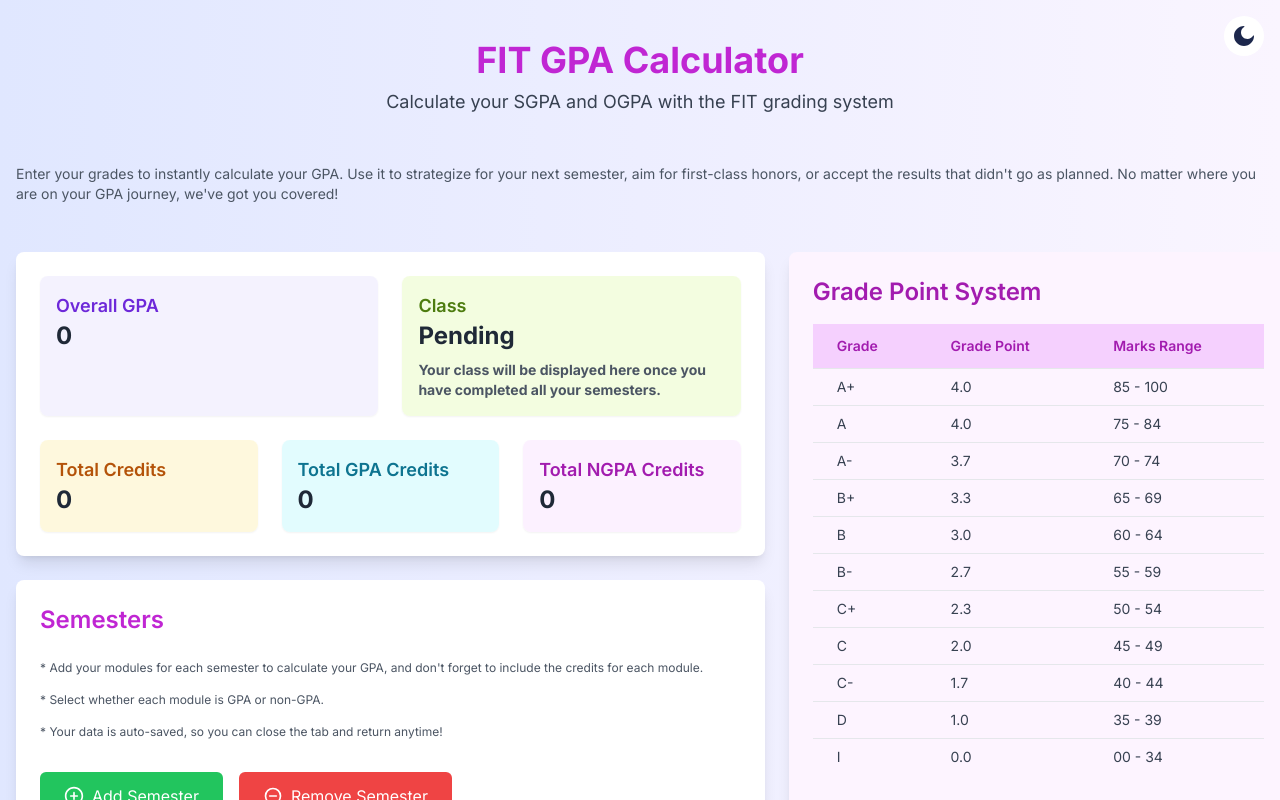
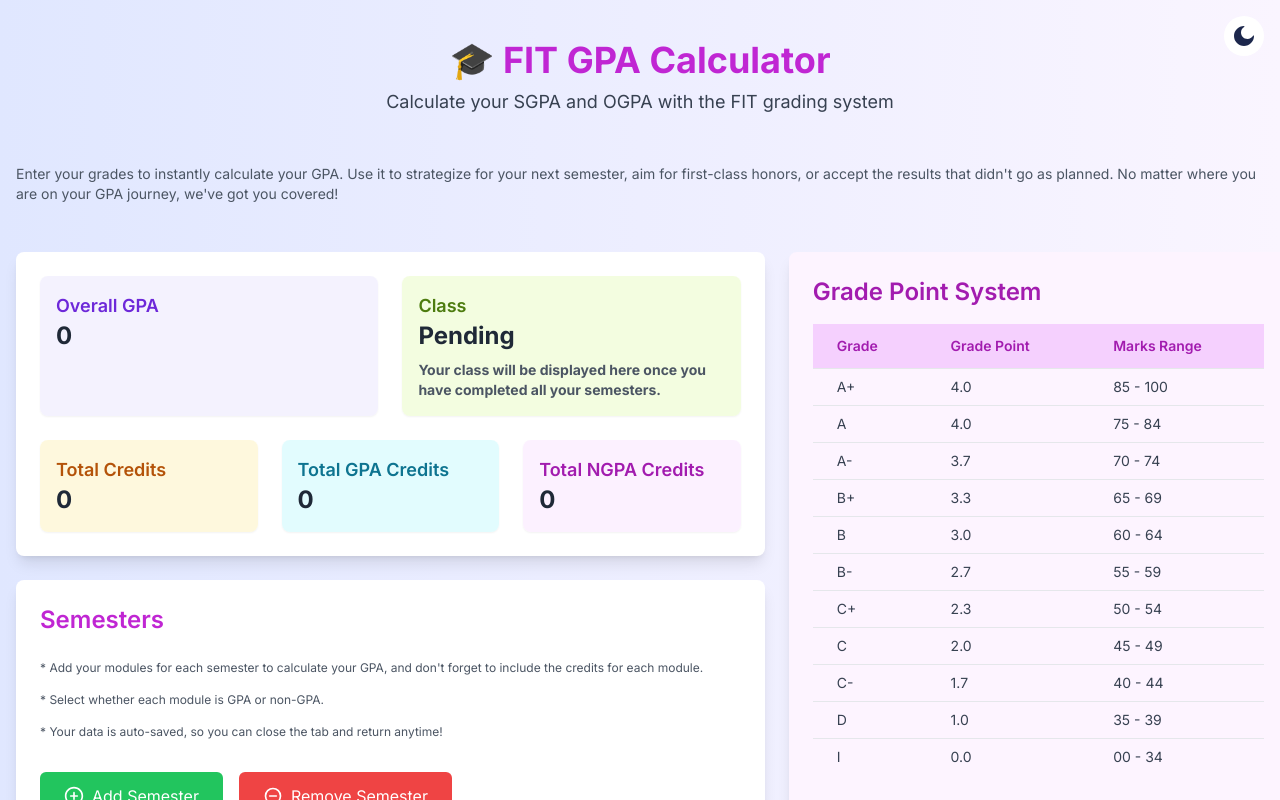
Before and after one commit to IshanHansaka/fit-gpa-calculator, a Next.js app: page / in a window 1280 px wide. Shown: the top 800 px of the page. Built offline with nearby package versions, Linux system fonts and the light colour scheme.

Commit message:
feat: add graduation emoji to title

```diff
--- a/app/component/Header.tsx
+++ b/app/component/Header.tsx
@@ -2,7 +2,7 @@
   return (
     <header className="text-center mb-4 md:mb-12">
       <div className="text-3xl md:text-4xl font-bold text-fuchsia-600 dark:text-fuchsia-400 mb-2">
-        FIT GPA Calculator
+      🎓 FIT GPA Calculator
       </div>
       <div className="text-sm md:text-lg text-gray-700 dark:text-gray-300">
         Calculate your SGPA and OGPA with the FIT grading system
```
